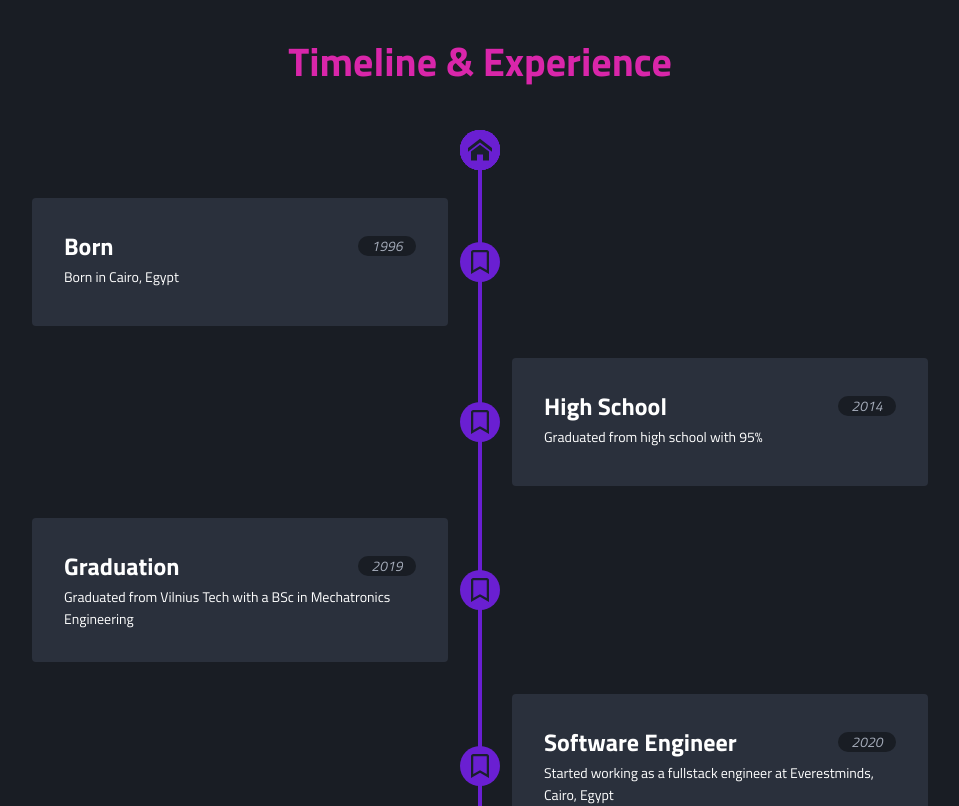
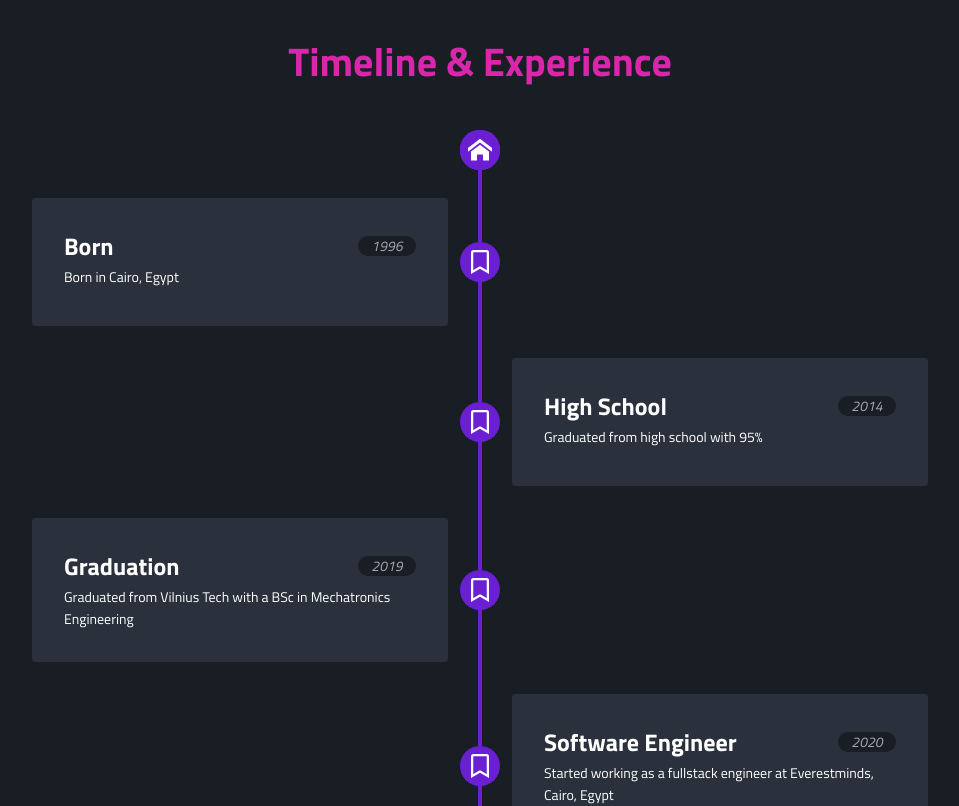
Before and after one commit to MustafaZakaria/my-portfolio, a Next.js app: page / in a window 1280 px wide. Shown: the part 3700-4506 px from the top of the page, without its empty margins (160-1119 px from the left). Built offline with nearby package versions, Linux system fonts and the light colour scheme.

Commit message:
fix color

```diff
--- a/src/components/Experience/ExperienceCard.tsx
+++ b/src/components/Experience/ExperienceCard.tsx
@@ -63,7 +63,7 @@ const ExperienceCard: React.FC<ExperienceCardProps> = ({ date, title, Icon, desc
         left={index % 2 === 0 ? '100%' : 0}
         transform={index % 2 === 0 ? 'translate(30%,-50%)' : 'translate(-130%,-50%)'}
       >
-        <FaRegBookmark size={24} />
+        <FaRegBookmark size={24} color='white' />
       </Flex>
     </Flex>
   );
--- a/src/components/Experience/index.tsx
+++ b/src/components/Experience/index.tsx
@@ -62,7 +62,7 @@ const Experience = () => {
               left='50%'
               transform='translateX(-50%)'
             >
-              <ImHome size={24} />
+              <ImHome size={24} color='white' />
             </Flex>
             <Flex
               display={{ base: 'none', md: 'flex' }}
```
